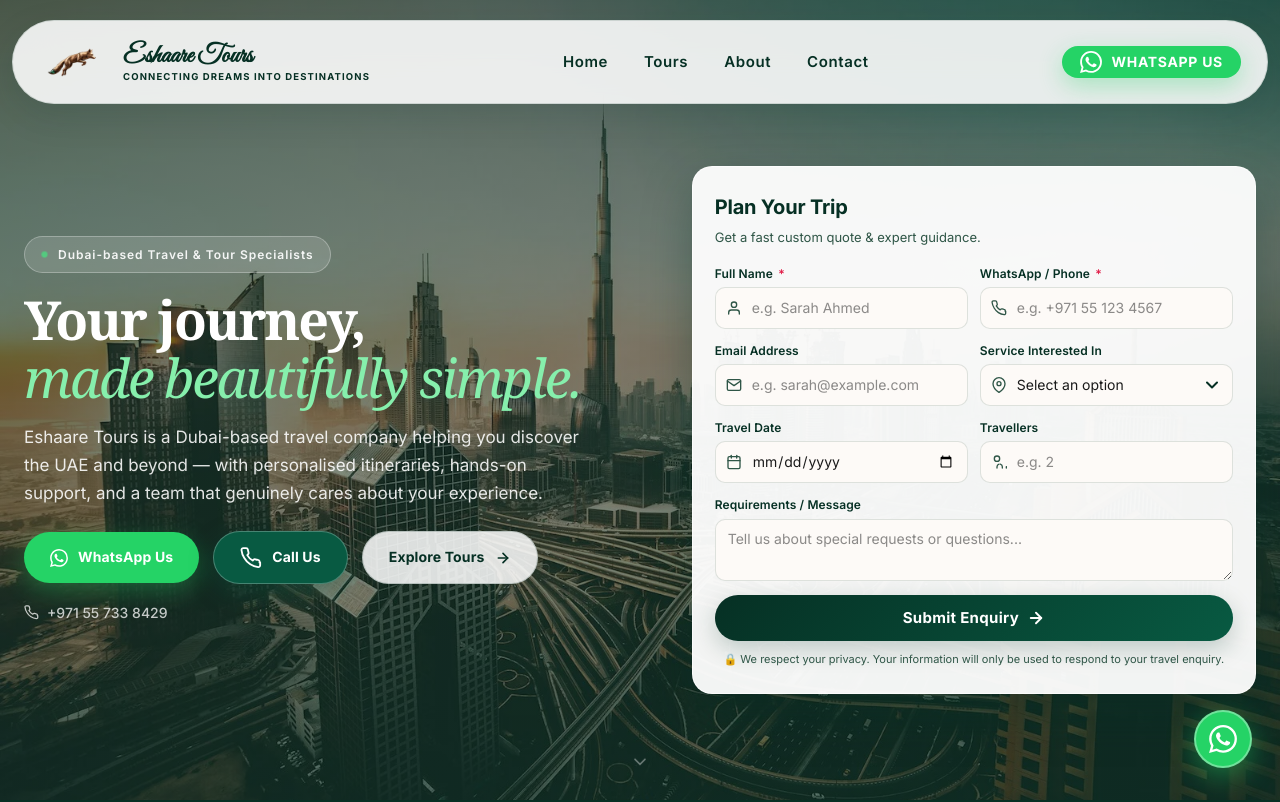
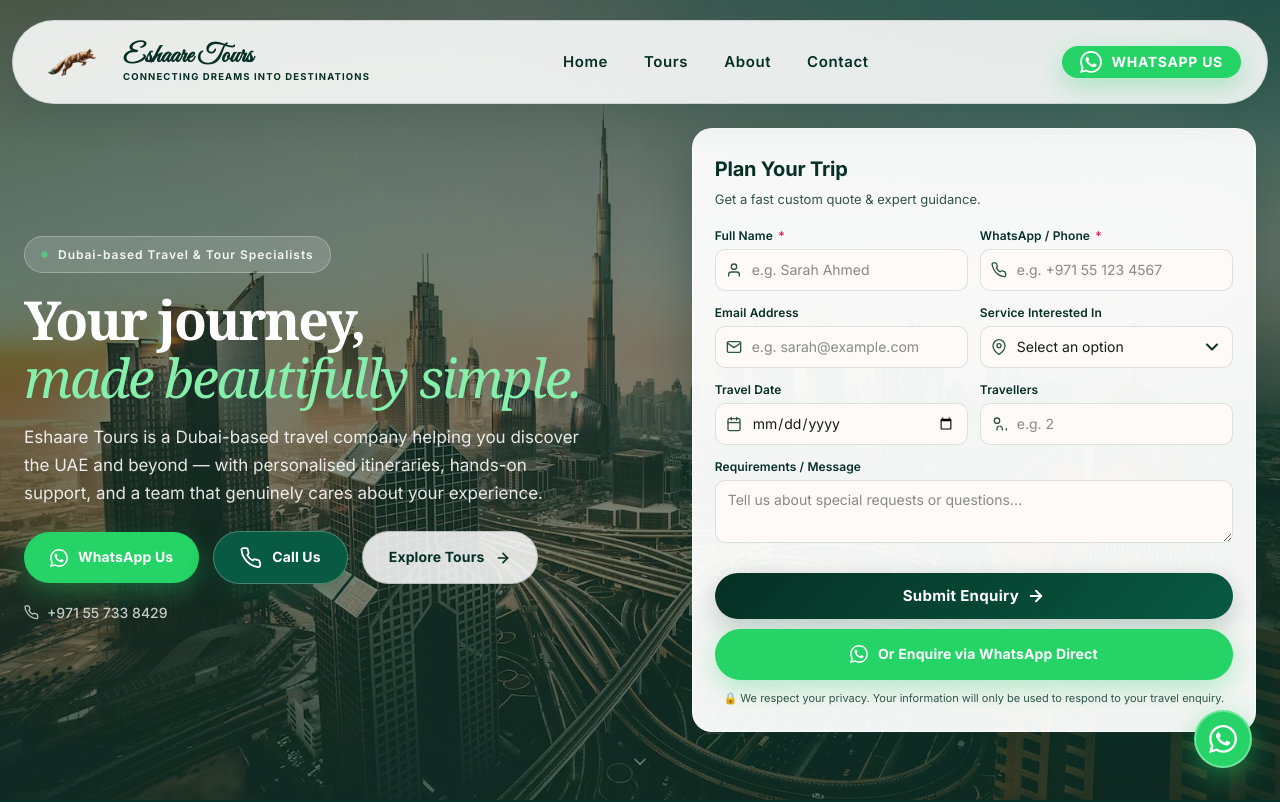
Before and after one commit to eshaare-developers/eshaare-tours, a Next.js app: page / in a window 1280 px wide. Shown: the top 802 px of the page. Built offline with nearby package versions, Linux system fonts and the light colour scheme.

Commit message:
microsoft clarity deadclicking issue fixing

```diff
--- a/app/components/LeadForm.tsx
+++ b/app/components/LeadForm.tsx
@@ -138,6 +138,8 @@
     setMessage(sanitized);
   };
 
+  const submissionTimeoutRef = useRef<NodeJS.Timeout | null>(null);
+
   const handleBlur = (field: string) => {
     setTouched((prev) => ({ ...prev, [field]: true }));
     let err: string | undefined;
@@ -168,18 +170,51 @@
         date: dateErr,
         travellers: travellersErr,
       });
+
+      // Auto-scroll to first invalid input field for immediate user feedback
+      const firstErrKey = nameErr ? "name" : phoneErr ? "phone" : emailErr ? "email" : dateErr ? "date" : "travellers";
+      const fieldId = `${prefix}entry_${
+        firstErrKey === "name"
+          ? "443478634"
+          : firstErrKey === "phone"
+          ? "206130252"
+          : firstErrKey === "email"
+          ? "2131562242"
+          : firstErrKey === "date"
+          ? "1813414917"
+          : "396078980"
+      }`;
+      const inputEl = document.getElementById(fieldId);
+      if (inputEl) {
+        inputEl.focus();
+        inputEl.scrollIntoView({ behavior: "smooth", block: "center" });
+      }
       return;
     }
 
     setSubmitting(true);
+
+    // Fallback timer: guarantee success state within 2 seconds even if iframe onload is suppressed by browser cross-origin policy
+    if (submissionTimeoutRef.current) clearTimeout(submissionTimeoutRef.current);
+    submissionTimeoutRef.current = setTimeout(() => {
+      setSubmitting(false);
+      setSubmitted(true);
+    }, 2000);
   };
 
   const handleIframeLoad = () => {
     if (submitting) {
+      if (submissionTimeoutRef.current) clearTimeout(submissionTimeoutRef.current);
       setSubmitting(false);
       setSubmitted(true);
     }
   };
+
+  useEffect(() => {
+    return () => {
+      if (submissionTimeoutRef.current) clearTimeout(submissionTimeoutRef.current);
+    };
+  }, []);
 
   const handleReset = () => {
     setSubmitted(false);
@@ -196,6 +231,20 @@
     if (formRef.current) {
       formRef.current.reset();
     }
+  };
+
+  // Helper to build a pre-filled WhatsApp link with the user's form input
+  const getWhatsAppLink = () => {
+    const textParts = ["Hi Eshaare Tours, I would like to enquire:"];
+    if (name) textParts.push(`• Name: ${name}`);
+    if (phone) textParts.push(`• Phone: ${phone}`);
+    if (service) textParts.push(`• Service: ${service}`);
+    if (date) textParts.push(`• Travel Date: ${date}`);
+    if (travellers) textParts.push(`• Travellers: ${travellers}`);
+    if (message) textParts.push(`• Message: ${message}`);
+
+    const messageText = textParts.join("\n");
+    return `https://wa.me/971557338429?text=${encodeURIComponent(messageText)}`;
   };
 
   const iframeName = `${prefix}hidden_google_form_iframe`;
@@ -236,6 +285,15 @@
           <p>
             Thank you for reaching out to <strong>Eshaare Tours</strong>. Our team has received your details and will get back to you shortly via WhatsApp or Email.
           </p>
+          <div style={{ display: "flex", gap: "10px", justifyContent: "center", flexWrap: "wrap", marginTop: "16px" }}>
+            <a
+              href="https://wa.me/971557338429?text=Hi%20Eshaare%20Tours,%20I%20just%20submitted%20an%20enquiry%20on%20your%20website"
+              target="_blank"
+              rel="noopener noreferrer"
+              className="pill whatsapp-btn small"
+            >
+              💬 Chat on WhatsApp Now
+            </a>
             <button
               type="button"
               onClick={handleReset}
@@ -243,6 +301,7 @@
             >
               Submit Another Enquiry
             </button>
+          </div>
         </div>
       ) : (
         <form
@@ -431,7 +490,12 @@
             </div>
           </div>
 
-          <button type="submit" className="lead-form-submit-btn" disabled={submitting}>
+          <div style={{ display: "flex", flexDirection: "column", gap: "10px", marginTop: "16px" }}>
+            <button
+              type="submit"
+              className={`lead-form-submit-btn ${submitting ? "is-submitting" : ""}`}
+              style={{ pointerEvents: submitting ? "none" : "auto" }}
+            >
               {submitting ? (
                 <span className="submit-btn-content">
                   <span className="spinner" /> Sending Enquiry...
@@ -446,6 +510,21 @@
               )}
             </button>
 
+            <a
+              href={getWhatsAppLink()}
+              target="_blank"
+              rel="noopener noreferrer"
+              className="pill whatsapp-btn"
+              style={{ width: "100%", justifyContent: "center", textDecoration: "none", fontSize: "14px" }}
+              aria-label="Enquire directly via WhatsApp"
+            >
+              <svg width="18" height="18" viewBox="0 0 24 24" fill="currentColor" aria-hidden="true">
+                <path d="M17.472 14.382c-.297-.149-1.758-.867-2.03-.967-.273-.099-.471-.148-.67.15-.197.297-.767.966-.94 1.164-.173.199-.347.223-.644.075-.297-.15-1.255-.463-2.39-1.475-.883-.788-1.48-1.761-1.653-2.059-.173-.297-.018-.458.13-.606.134-.133.298-.347.446-.52.149-.174.198-.298.298-.497.099-.198.05-.371-.025-.52-.075-.149-.669-1.612-.916-2.207-.242-.579-.487-.5-.669-.51-.173-.008-.371-.01-.57-.01-.198 0-.52.074-.792.372-.272.297-1.04 1.016-1.04 2.479 0 1.462 1.065 2.875 1.213 3.074.149.198 2.096 3.2 5.077 4.487.709.306 1.262.489 1.694.625.712.227 1.36.195 1.871.118.571-.085 1.758-.719 2.006-1.413.248-.694.248-1.289.173-1.413-.074-.124-.272-.198-.57-.347m-5.421 7.403h-.004a9.87 9.87 0 01-5.031-1.378l-.361-.214-3.741.982.998-3.648-.235-.374a9.86 9.86 0 01-1.51-5.26c.001-5.45 4.436-9.884 9.888-9.884 2.64 0 5.122 1.03 6.988 2.898a9.825 9.825 0 012.893 6.994c-.003 5.45-4.437 9.884-9.885 9.884m8.413-18.297A11.815 11.815 0 0012.05 0C5.495 0 .16 5.335.157 11.892c0 2.096.547 4.142 1.588 5.945L.057 24l6.305-1.654a11.882 11.882 0 005.683 1.448h.005c6.554 0 11.89-5.335 11.893-11.893a11.821 11.821 0 00-3.48-8.413Z" />
+              </svg>
+              <span>Or Enquire via WhatsApp Direct</span>
+            </a>
+          </div>
+
           <p className="lead-form-footer-note">
             🔒 We respect your privacy. Your information will only be used to respond to your travel enquiry.
           </p>
--- a/app/globals.css
+++ b/app/globals.css
@@ -369,6 +369,18 @@
   box-shadow: 0 12px 32px rgba(6, 48, 36, 0.45);
 }
 
+/* Ensure inner elements in buttons don't block clicks or trigger Clarity dead clicks */
+.pill svg,
+.pill span,
+.floating-whatsapp svg,
+.sticky-mobile-bar a svg,
+.sticky-mobile-bar a span,
+.contact-card svg,
+.contact-card span,
+.contact-card p {
+  pointer-events: none;
+}
+
 /* ─────────────────────────────────────────────
    SECTION UTILITIES
 ───────────────────────────────────────────── */
--- a/app/layout.tsx
+++ b/app/layout.tsx
@@ -386,7 +386,7 @@
 
         {/* ── FLOATING WHATSAPP (desktop) ─────────────── */}
         <a
-          href="https://wa.me/971557338429"
+          href="https://wa.me/971557338429?text=Hi%20Eshaare%20Tours,%20I%20would%20like%20to%20enquire%20about%20your%20services."
           target="_blank"
           rel="noopener noreferrer"
           className="floating-whatsapp"
@@ -423,7 +423,7 @@
             Call Us
           </a>
           <a
-            href="https://wa.me/971557338429"
+            href="https://wa.me/971557338429?text=Hi%20Eshaare%20Tours,%20I%20would%20like%20to%20enquire%20about%20your%20services."
             target="_blank"
             rel="noopener noreferrer"
             className="bar-whatsapp"
--- a/app/page.tsx
+++ b/app/page.tsx
@@ -206,7 +206,7 @@
 
         <div style={{ display: "flex", alignItems: "center", gap: "12px" }}>
           <a
-            href="https://wa.me/971557338429"
+            href="https://wa.me/971557338429?text=Hi%20Eshaare%20Tours,%20I%20would%20like%20to%20enquire%20about%20your%20tours%20and%20travel%20services."
             target="_blank"
             rel="noopener noreferrer"
             className="pill whatsapp-btn small topbar-nav-cta"
@@ -239,7 +239,7 @@
           <a href="#contact">Contact</a>
           <div className="mobile-menu-cta">
             <a
-              href="https://wa.me/971557338429"
+              href="https://wa.me/971557338429?text=Hi%20Eshaare%20Tours,%20I%20would%20like%20to%20enquire%20about%20your%20tours%20and%20travel%20services."
               target="_blank"
               rel="noopener noreferrer"
               className="pill whatsapp-btn"
@@ -297,7 +297,7 @@
 
               <div className="hero-ctas fade-up fade-up-delay-2">
                 <a
-                  href="https://wa.me/971557338429"
+                  href="https://wa.me/971557338429?text=Hi%20Eshaare%20Tours,%20I%20would%20like%20to%20enquire%20about%20your%20tours%20and%20travel%20services."
                   target="_blank"
                   rel="noopener noreferrer"
                   className="pill whatsapp-btn"
@@ -417,7 +417,7 @@
                 <h3>{tour.title}</h3>
                 <p>{tour.desc}</p>
                 <a
-                  href="https://wa.me/971557338429"
+                  href={`https://wa.me/971557338429?text=Hi%20Eshaare%20Tours,%20I%20am%20interested%20in%20${encodeURIComponent(tour.title)}`}
                   target="_blank"
                   rel="noopener noreferrer"
                   className="tour-card-link"
@@ -514,7 +514,7 @@
 
             <div style={{ marginTop: "36px", display: "flex", gap: "12px", flexWrap: "wrap" }}>
               <a
-                href="https://wa.me/971557338429"
+                href="https://wa.me/971557338429?text=Hi%20Eshaare%20Tours,%20I%20would%20like%20to%20plan%20a%20tour%20in%20Dubai."
                 target="_blank"
                 rel="noopener noreferrer"
                 className="pill whatsapp-btn"
@@ -548,7 +548,7 @@
 
           <div className="cta-actions">
             <a
-              href="https://wa.me/971557338429"
+              href="https://wa.me/971557338429?text=Hi%20Eshaare%20Tours,%20I%20would%20like%20to%20plan%20my%20next%20journey."
               target="_blank"
               rel="noopener noreferrer"
               className="pill whatsapp-btn"
@@ -587,7 +587,7 @@
         <div className="contact-grid">
           {/* Contact cards */}
           <div className="contact-cards">
-            <a href="https://wa.me/971557338429" target="_blank" rel="noopener noreferrer" className="contact-card" aria-label="WhatsApp Eshaare Tours">
+            <a href="https://wa.me/971557338429?text=Hi%20Eshaare%20Tours,%20I%20have%20an%20enquiry" target="_blank" rel="noopener noreferrer" className="contact-card" aria-label="WhatsApp Eshaare Tours">
               <div className="contact-card-icon" aria-hidden="true">
                 <IconWhatsApp />
               </div>
```
Also changed, not shown: 1 other file (tests, documents, lock files or other folders). Lines whose indentation alone changed are shown as unchanged.
